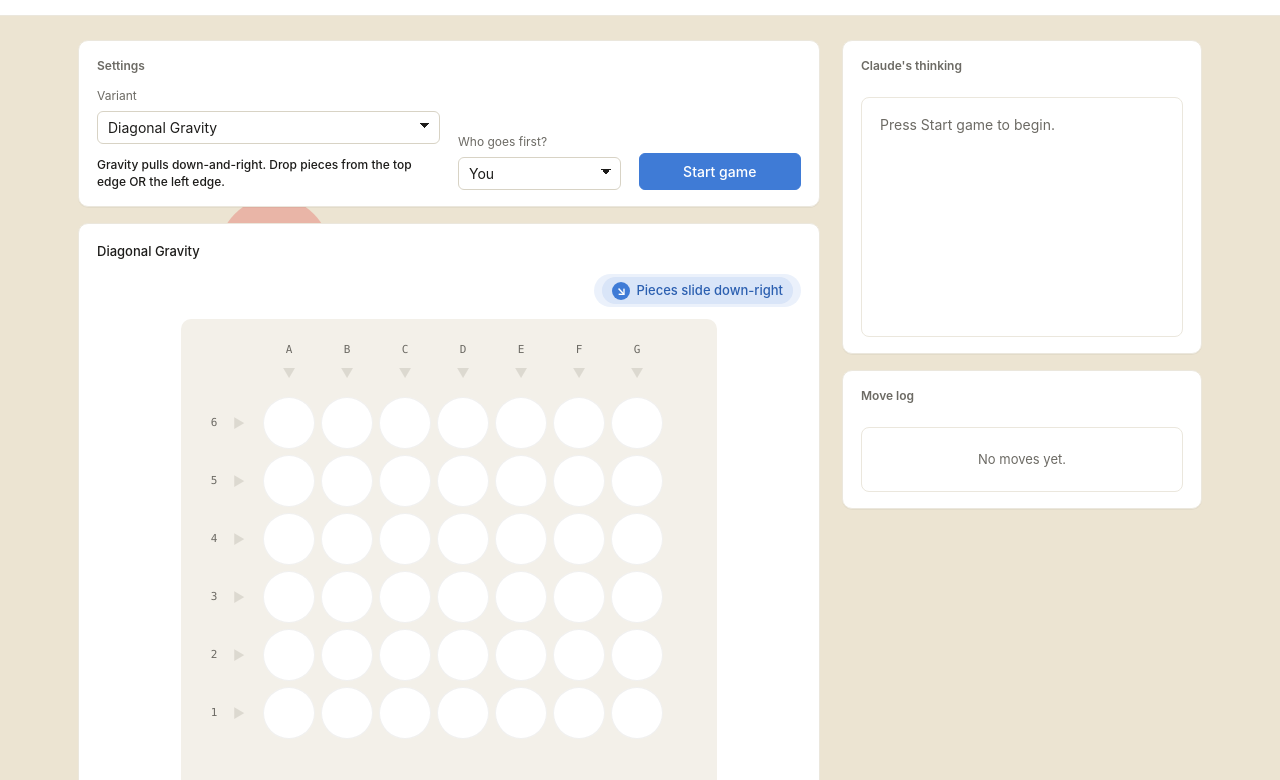
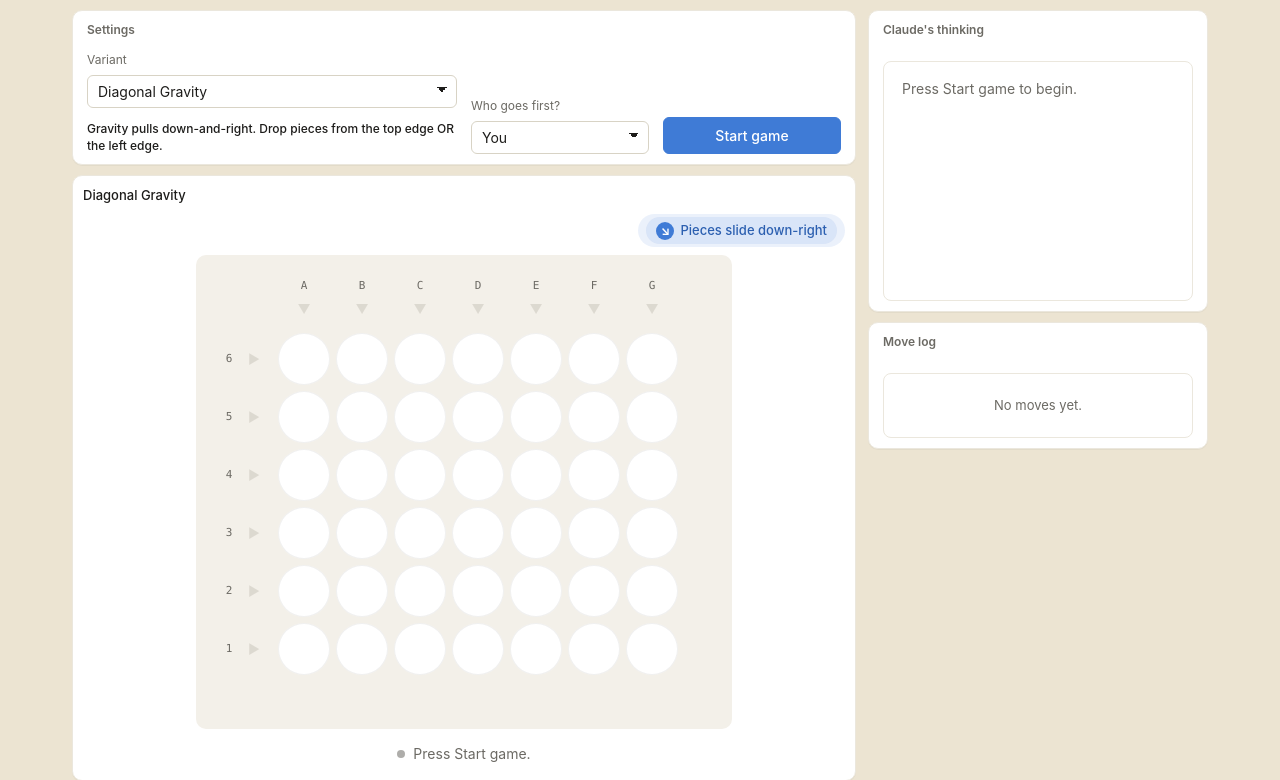
Before and after one commit to speakingtrumpetskier-prog/claude-connect4-arena, a website: page public/index.html in a window 1280 px wide. Shown: the part 75-855 px from the top of the page. Drawn offline with Linux system fonts and the light colour scheme.

Commit message:
Slim UI padding; bg cycles classic → diagonal → rotate after each kick; 6s pause between rounds

```diff
--- a/public/bg.js
+++ b/public/bg.js
@@ -16,6 +16,20 @@
 
   const ROWS = 6, COLS = 7;
   let cellW = 0, cellH = 0, puckR = 0;
+
+  // Modes the background cycles through after each full-board kick.
+  const MODES = ["classic", "diagonal", "rotate"];
+  let modeIdx = 0;
+  // For "rotate" mode: gravity rotates clockwise (down → left → up → right) every N spawns.
+  const GRAVITY_VECTORS = [
+    { dr:  1, dc:  0, name: "down"  },
+    { dr:  0, dc: -1, name: "left"  },
+    { dr: -1, dc:  0, name: "up"    },
+    { dr:  0, dc:  1, name: "right" },
+  ];
+  let gravityIdx = 0;
+  let gravitySpawnCount = 0;
+  const GRAVITY_ROTATE_INTERVAL = 5;
 
   function dpr() { return window.devicePixelRatio || 1; }
   function resize() {
@@ -65,30 +79,87 @@
     return lines;
   }
 
-  function spawnPuck(now) {
-    // A column is a valid spawn target only if (a) its top settled cell is empty
-    // AND (b) no in-flight puck is already heading into it. Otherwise pucks
-    // visually overlap because we only account for settled positions.
-    const candidates = [];
-    for (let c = 0; c < COLS; c++) {
-      if (board.grid[0][c] !== 0) continue;
-      const inFlight = board.pucks.some(p => !p.settled && p.col === c);
-      if (!inFlight) candidates.push(c);
+  // Common helper: spawn a puck that enters at `entryR, entryC`, slides along
+  // (dr, dc) until it hits a wall or an occupied cell, and lands there.
+  // Returns true if spawned.
+  function spawnSliding(entryR, entryC, dr, dc) {
+    if (entryR < 0 || entryR >= ROWS || entryC < 0 || entryC >= COLS) return false;
+    if (board.grid[entryR][entryC] !== 0) return false;
+    // Slide to find the landing cell.
+    let tr = entryR, tc = entryC;
+    while (true) {
+      const nr = tr + dr, nc = tc + dc;
+      if (nr < 0 || nr >= ROWS || nc < 0 || nc >= COLS) break;
+      if (board.grid[nr][nc] !== 0) break;
+      tr = nr; tc = nc;
     }
-    if (!candidates.length) return;
-    const col = candidates[Math.floor(Math.random() * candidates.length)];
-    let landRow = ROWS - 1;
-    while (landRow >= 0 && board.grid[landRow][col] !== 0) landRow--;
-    if (landRow < 0) return;
+    // Don't spawn if any in-flight puck is heading to the same target cell or
+    // shares the same entry line under the same direction (avoids overlaps).
+    const sameTarget = board.pucks.some(p => !p.settled && p.targetRow === tr && p.targetCol === tc);
+    if (sameTarget) return false;
+    const sameEntry = board.pucks.some(p => !p.settled
+      && p.entryRow === entryR && p.entryCol === entryC
+      && p.dirR === dr && p.dirC === dc);
+    if (sameEntry) return false;
     const player = Math.random() < 0.5 ? 1 : 2;
+    const speed = cellH * 0.77;
+    // Pixel-space velocity from cell-space direction (cellH ≈ cellW for full-viewport board, close enough).
+    const stepW = (dc === 0 ? cellH : cellW);
+    const stepH = (dr === 0 ? cellW : cellH);
+    const lenCells = Math.hypot(dr, dc) || 1;
+    const vx = (dc / lenCells) * speed;
+    const vy = (dr / lenCells) * speed;
+    // Start one cell outside the entry along the negative direction.
+    const startX = (entryC + 0.5) * cellW - (dc / lenCells) * Math.max(cellW, cellH) * 0.7;
+    const startY = (entryR + 0.5) * cellH - (dr / lenCells) * Math.max(cellW, cellH) * 0.7;
     board.pucks.push({
-      col, targetRow: landRow,
-      y: -cellH * 0.5,
-      vy: cellH * 0.77,   // +40% gentle-but-firmer constant velocity
+      x: startX, y: startY,
+      vx, vy,
+      targetCol: tc, targetRow: tr,
+      targetX: (tc + 0.5) * cellW,
+      targetY: (tr + 0.5) * cellH,
+      entryRow: entryR, entryCol: entryC,
+      dirR: dr, dirC: dc,
       player,
       settled: false,
-      bornAt: now,
     });
+    return true;
+  }
+
+  function spawnPuck() {
+    const mode = MODES[modeIdx];
+    if (mode === "classic") {
+      // Drop from top of a random open column; gravity (+1, 0).
+      const cols = [];
+      for (let c = 0; c < COLS; c++) if (board.grid[0][c] === 0) cols.push(c);
+      if (!cols.length) return;
+      const c = cols[Math.floor(Math.random() * cols.length)];
+      spawnSliding(0, c, 1, 0);
+    } else if (mode === "diagonal") {
+      // Drop from top edge OR left edge; gravity (+1, +1).
+      const entries = [];
+      for (let c = 0; c < COLS; c++) if (board.grid[0][c] === 0) entries.push([0, c]);
+      for (let r = 0; r < ROWS; r++) if (board.grid[r][0] === 0) entries.push([r, 0]);
+      if (!entries.length) return;
+      const [r, c] = entries[Math.floor(Math.random() * entries.length)];
+      spawnSliding(r, c, 1, 1);
+    } else if (mode === "rotate") {
+      const g = GRAVITY_VECTORS[gravityIdx];
+      // Drop from the edge OPPOSITE to gravity direction.
+      const entries = [];
+      if (g.dr === 1) for (let c = 0; c < COLS; c++) { if (board.grid[0][c] === 0) entries.push([0, c]); }
+      else if (g.dr === -1) for (let c = 0; c < COLS; c++) { if (board.grid[ROWS-1][c] === 0) entries.push([ROWS-1, c]); }
+      else if (g.dc === 1) for (let r = 0; r < ROWS; r++) { if (board.grid[r][0] === 0) entries.push([r, 0]); }
+      else if (g.dc === -1) for (let r = 0; r < ROWS; r++) { if (board.grid[r][COLS-1] === 0) entries.push([r, COLS-1]); }
+      if (!entries.length) return;
+      const [r, c] = entries[Math.floor(Math.random() * entries.length)];
+      if (spawnSliding(r, c, g.dr, g.dc)) {
+        gravitySpawnCount++;
+        if (gravitySpawnCount % GRAVITY_ROTATE_INTERVAL === 0) {
+          gravityIdx = (gravityIdx + 1) % 4;
+        }
+      }
+    }
   }
 
   function cellCenter(r, c) {
@@ -158,19 +229,25 @@
     // --- Update board ---
     if (board.state === "filling" && t > board.nextSpawnAt) {
       const inFlight = board.pucks.filter(p => !p.settled).length;
-      if (inFlight < 2) spawnPuck(t);
+      if (inFlight < 2) spawnPuck();
       board.nextSpawnAt = t + 950 + Math.random() * 800;
     }
 
     for (const p of board.pucks) {
       if (p.settled) continue;
-      // Gentle constant downward velocity; no acceleration, no trail.
+      // Gentle constant velocity along (vx, vy); arrival detected when the
+      // remaining-distance vector has dot product ≤ 0 with the velocity
+      // (i.e., we've passed the target along the motion axis).
+      p.x += p.vx * dt;
       p.y += p.vy * dt;
-      const targetY = (p.targetRow + 0.5) * cellH;
-      if (p.y >= targetY) {
-        p.y = targetY;
+      const rx = p.targetX - p.x, ry = p.targetY - p.y;
+      const dot = rx * p.vx + ry * p.vy;
+      if (dot <= 0) {
+        p.x = p.targetX; p.y = p.targetY;
         p.settled = true;
-        if (board.grid[p.targetRow][p.col] === 0) board.grid[p.targetRow][p.col] = p.player;
+        if (board.grid[p.targetRow][p.targetCol] === 0) {
+          board.grid[p.targetRow][p.targetCol] = p.player;
+        }
       }
     }
 
@@ -187,7 +264,11 @@
       kickBoardPieces();
       board.glowingLines = [];
       board.state = "filling";
-      board.nextSpawnAt = t + 1800;
+      // 6-second pause before the next round starts, AND the variant cycles.
+      board.nextSpawnAt = t + 6000;
+      modeIdx = (modeIdx + 1) % MODES.length;
+      gravityIdx = 0;
+      gravitySpawnCount = 0;
     }
 
     // --- Draw board ---
@@ -199,11 +280,10 @@
         drawPuck(cx, cy, v, 0.32, 1);
       }
     }
-    // Falling pucks — single disc, no trail (avoids the "second perimeter" look).
+    // Falling pucks — single disc, no trail.
     for (const p of board.pucks) {
       if (p.settled) continue;
-      const cx = p.col * cellW + cellW / 2;
-      drawPuck(cx, p.y, p.player, 0.32, 1);
+      drawPuck(p.x, p.y, p.player, 0.32, 1);
     }
     // 4-in-a-row glow — subtle: a gentle pulse on the four pucks, no halo / line / sparkles.
     for (const line of board.glowingLines) {
--- a/public/style.css
+++ b/public/style.css
@@ -58,7 +58,7 @@
 
 /* ---------- Header ---------- */
 header {
-  padding: 22px 28px 18px;
+  padding: 12px 22px 10px;
   display: flex;
   align-items: center;
   justify-content: space-between;
@@ -106,11 +106,11 @@
 /* ---------- Layout ---------- */
 main {
   display: grid;
-  gap: 22px;
-  padding: 24px 28px 60px;
+  gap: 12px;
+  padding: 12px 22px 40px;
   max-width: 1180px;
   margin: 0 auto;
-  grid-template-columns: minmax(0, 1fr) 360px;
+  grid-template-columns: minmax(0, 1fr) 340px;
 }
 @media (max-width: 960px) {
   main { grid-template-columns: 1fr; }
@@ -118,7 +118,7 @@
 .left-col, .right-col {
   display: flex;
   flex-direction: column;
-  gap: 16px;
+  gap: 10px;
   min-width: 0;
 }
 
@@ -127,7 +127,7 @@
   background: var(--surface);
   border: 1px solid var(--border);
   border-radius: 10px;
-  padding: 16px 18px;
+  padding: 10px 14px;
   box-shadow: var(--shadow-sm);
 }
 .section-label {
@@ -142,7 +142,7 @@
 .controls {
   display: grid;
   grid-template-columns: repeat(auto-fit, minmax(150px, 1fr));
-  gap: 14px 18px;
+  gap: 8px 14px;
   align-items: end;
 }
 .field {
@@ -249,8 +249,8 @@
   display: flex;
   flex-direction: column;
   align-items: center;
-  gap: 12px;
-  padding: 18px;
+  gap: 8px;
+  padding: 10px;
 }
 .board-meta {
   display: flex;
```
